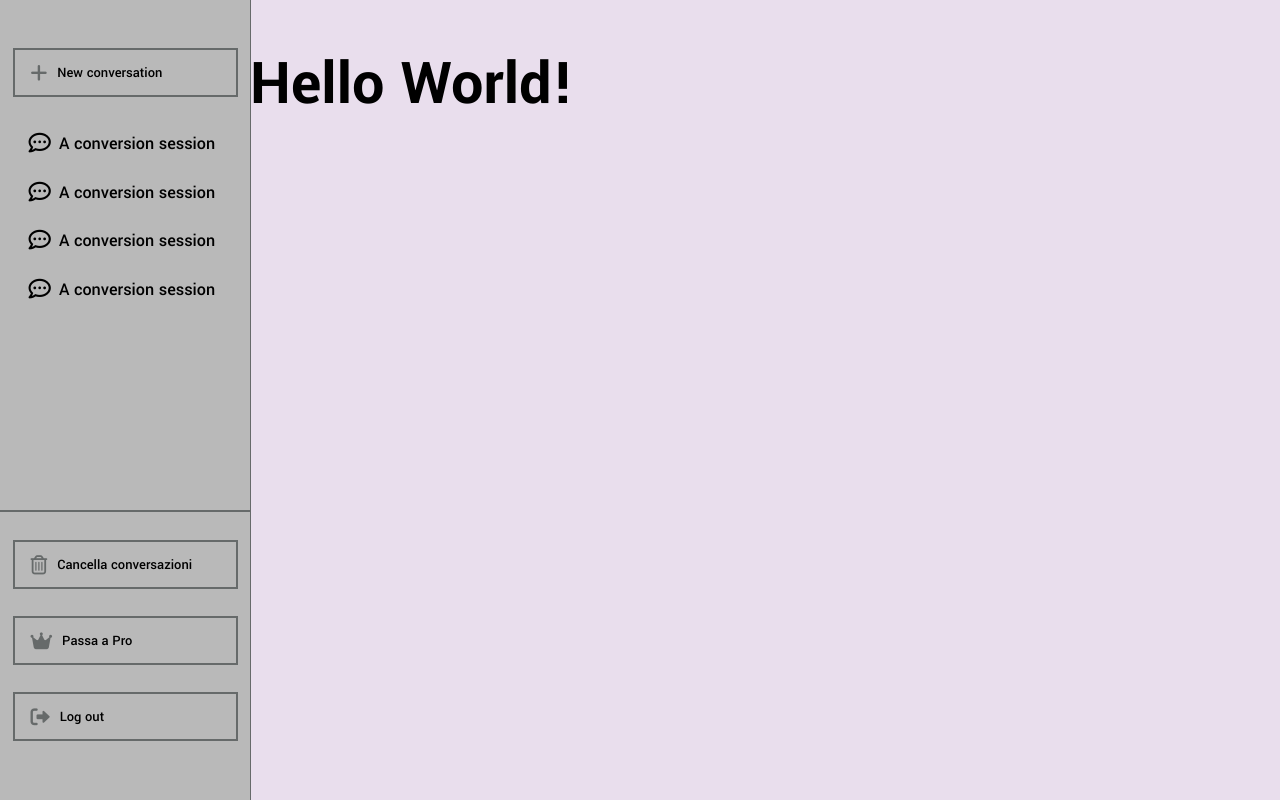
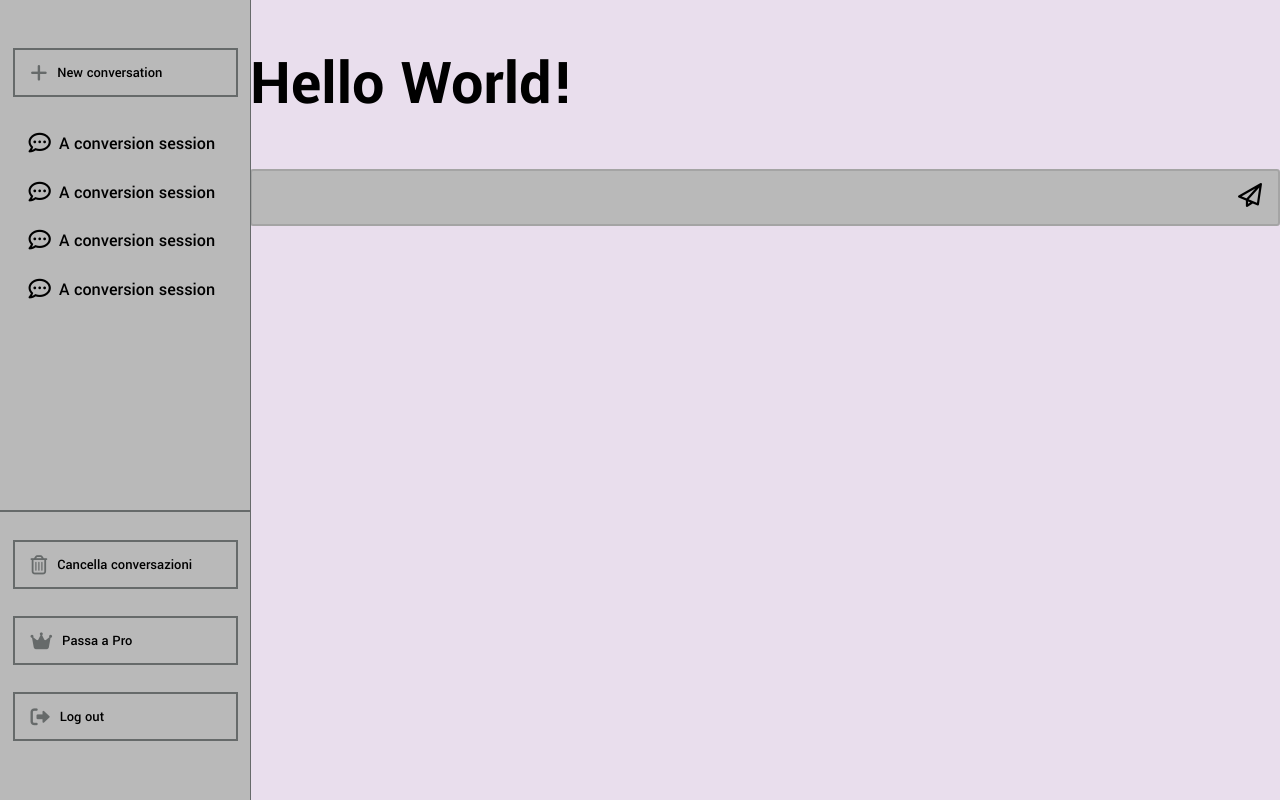
Before and after one commit to CybertronicEvidence/miro-frontend, a React (Vite) app: page /chat in a window 1280 px wide. Built offline with nearby package versions, Linux system fonts and the light colour scheme.

Commit message:
Added chat area input

```diff
--- a/scss/_chat.scss
+++ b/scss/_chat.scss
@@ -120,6 +120,46 @@ ul{
 }
 
 
+.chat_input{
+    max-width: 100%;
+    width:100%;
+    background-color: $grey100;
+
+    display: flex;
+    align-items: center;
+    // justify-content: center;
+
+    border: 2px solid lighten($dark2,50%);
+    border-radius: .2rem;
+
+    margin: 0 auto;
+
+    textarea{
+        resize: none;
+
+        width: 100%;
+        padding-block-start: .9rem;
+        padding-block-end: 0;
+        padding-inline-start: 2rem;
+        padding-inline-end: .5rem;
+
+        background-color: transparent;
+        // color: $darkGrey;
+        line-height: 1.2rem;
+        font-size: .99rem;
+
+        outline: none;
+        border: none;
+    }
+
+    span{
+        display: block;
+        font-size: 1.5rem;
+        padding-right: 1rem;
+        cursor: pointer;
+    }
+}
+
 
 @media screen and (max-width: $mobile-breakpoint) {
     .chat__area {
--- a/src/features/chat/index.jsx
+++ b/src/features/chat/index.jsx
@@ -24,7 +24,15 @@ const ChatArea = ()=>{
 
                 setShowSideBar(false);
             }}>
-                <EmptyState/>
+
+                <div className="chat_section">
+                    <EmptyState/>
+                </div>
+
+                <div className="chat_input">
+                    <textarea/>
+                    <span><i class="fa-regular fa-paper-plane"></i></span>
+                </div>
             </div>
         </div>
 
```
